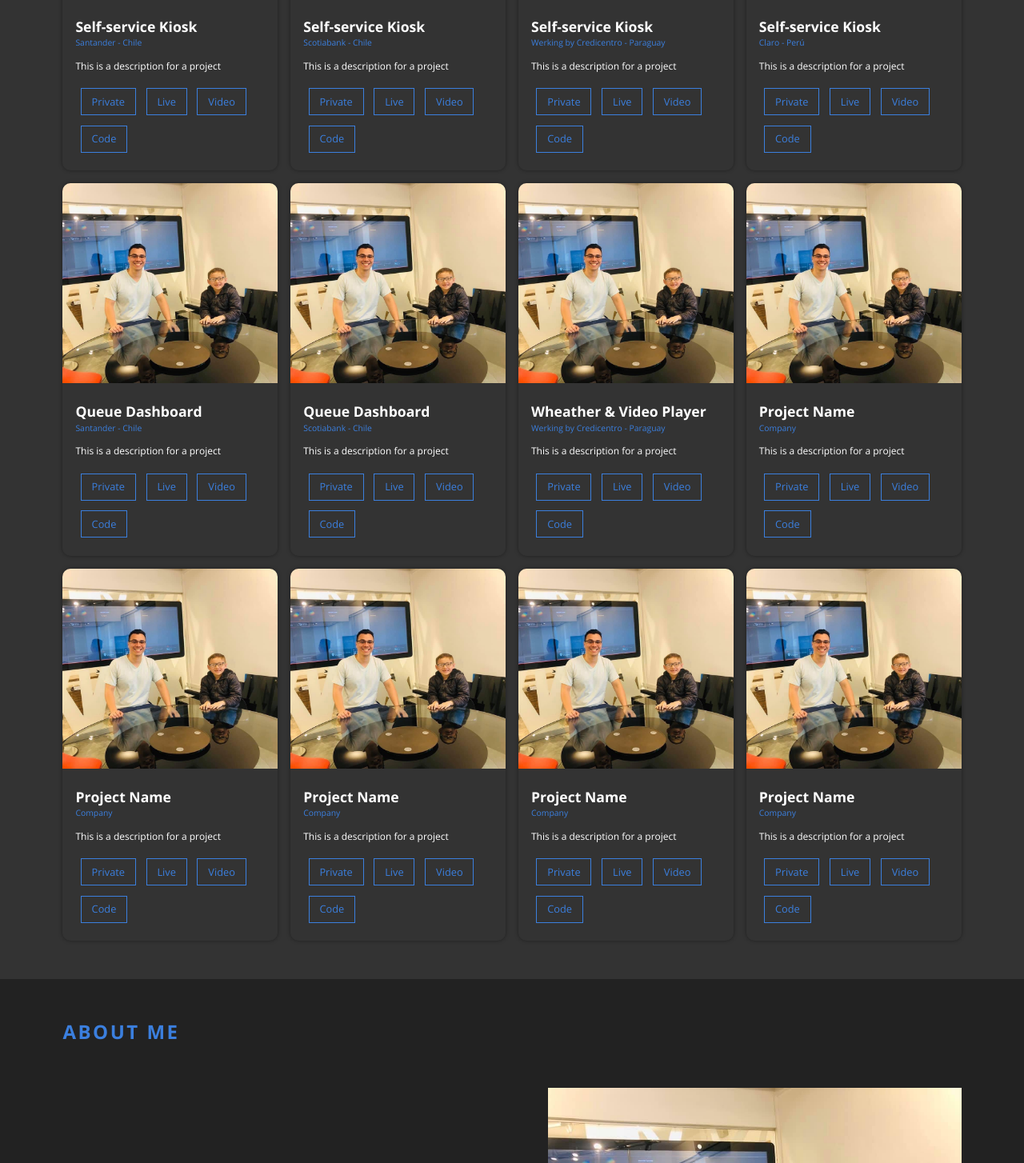
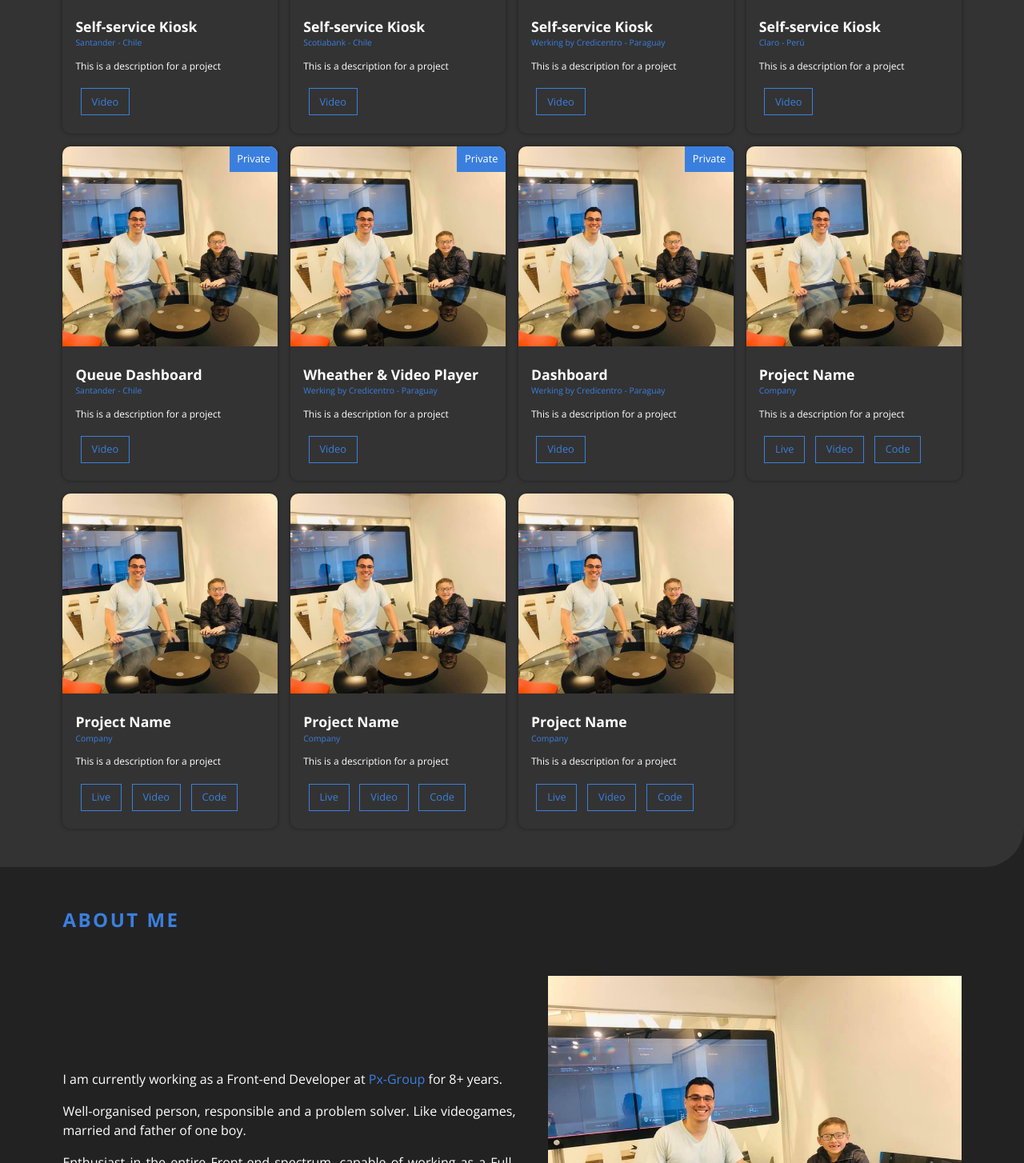
Before and after one commit to raop155/raop-portfolio, a React (Create React App) app: page / in a window 1280 px wide. Shown: the part 1176-2630 px from the top of the page at 80% size. Built offline with nearby package versions, Linux system fonts and the light colour scheme.

Commit message:
Add projects styles

```diff
--- a/src/components/Header.jsx
+++ b/src/components/Header.jsx
@@ -15,17 +15,17 @@ const Header = () => {
               </a>
             </li>
             <li>
+              <a className='nav-item' href='#projects'>
+                Projects
+              </a>
+            </li>
+            <li>
               <a className='nav-item' href='#about'>
                 About
               </a>
             </li>
             <li>
-              <a className='nav-item' href='projects'>
-                Projects
-              </a>
-            </li>
-            <li>
-              <a className='nav-item' href='contact'>
+              <a className='nav-item' href='#contact'>
                 Contact
               </a>
             </li>
--- a/src/components/landing/Projects.jsx
+++ b/src/components/landing/Projects.jsx
@@ -19,19 +19,11 @@ const Projects = () => {
               <p>This is a description for a project</p>
               <div className='links flex'>
                 <a className='link' href='#!'>
-                  Private
-                </a>
-                <a className='link' href='#!'>
-                  Live
-                </a>
-                <a className='link' href='#!'>
                   Video
-                </a>
-                <a className='link' href='#!'>
-                  Code
                 </a>
               </div>
             </div>
+            <span>Private</span>
           </div>
           <div className='project-card'>
             <div className='image'>
@@ -44,20 +36,15 @@ const Projects = () => {
               </p>
               <p>This is a description for a project</p>
               <div className='links flex'>
-                <a className='link' href='#!'>
-                  Private
-                </a>
-                <a className='link' href='#!'>
-                  Live
-                </a>
+
+
                 <a className='link' href='#!'>
                   Video
                 </a>
-                <a className='link' href='#!'>
-                  Code
-                </a>
+
               </div>
             </div>
+            <span>Private</span>
           </div>
           <div className='project-card'>
             <div className='image'>
@@ -70,20 +57,15 @@ const Projects = () => {
               </p>
               <p>This is a description for a project</p>
               <div className='links flex'>
-                <a className='link' href='#!'>
-                  Private
-                </a>
-                <a className='link' href='#!'>
-                  Live
-                </a>
+
+
                 <a className='link' href='#!'>
                   Video
                 </a>
-                <a className='link' href='#!'>
-                  Code
-                </a>
+
               </div>
             </div>
+            <span>Private</span>
           </div>
           <div className='project-card'>
             <div className='image'>
@@ -96,20 +78,14 @@ const Projects = () => {
               </p>
               <p>This is a description for a project</p>
               <div className='links flex'>
-                <a className='link' href='#!'>
-                  Private
-                </a>
-                <a className='link' href='#!'>
-                  Live
-                </a>
+
                 <a className='link' href='#!'>
                   Video
                 </a>
-                <a className='link' href='#!'>
-                  Code
-                </a>
+
               </div>
             </div>
+            <span>Private</span>
           </div>
           <div className='project-card'>
             <div className='image'>
@@ -123,8 +99,62 @@ const Projects = () => {
               <p>This is a description for a project</p>
               <div className='links flex'>
                 <a className='link' href='#!'>
-                  Private
+                  Video
                 </a>
+              </div>
+            </div>
+            <span>Private</span>
+          </div>
+
+          <div className='project-card'>
+            <div className='image'>
+              <img src={require('../../assets/about_me.jpeg').default} alt='' />
+            </div>
+            <div className='information'>
+              <h3>Wheather & Video Player</h3>
+              <p className="company">
+                  <a href="https://www.werking.com/" rel="noreferrer" target="_blank">Werking by Credicentro - Paraguay</a>
+              </p>
+              <p>This is a description for a project</p>
+              <div className='links flex'>
+                <a className='link' href='#!'>
+                  Video
+                </a>
+              </div>
+            </div>
+            <span>Private</span>
+          </div>
+          <div className='project-card'>
+            <div className='image'>
+              <img src={require('../../assets/about_me.jpeg').default} alt='' />
+            </div>
+            <div className='information'>
+              <h3>Dashboard</h3>
+              <p className="company">
+                  <a href="https://www.werking.com/" rel="noreferrer" target="_blank">Werking by Credicentro - Paraguay</a>
+              </p>
+              <p>This is a description for a project</p>
+              <div className='links flex'>
+                <a className='link' href='#!'>
+                  Video
+                </a>
+              </div>
+            </div>
+            <span>Private</span>
+          </div>
+
+          <div className='project-card'>
+            <div className='image'>
+              <img src={require('../../assets/about_me.jpeg').default} alt='' />
+            </div>
+            <div className='information'>
+              <h3>Project Name</h3>
+              <p className="company">
+                  <a href="#!" rel="noreferrer" target="_blank">Company</a>
+              </p>
+              <p>This is a description for a project</p>
+              <div className='links flex'>
+
                 <a className='link' href='#!'>
                   Live
                 </a>
@@ -137,20 +167,19 @@ const Projects = () => {
               </div>
             </div>
           </div>
+
           <div className='project-card'>
             <div className='image'>
               <img src={require('../../assets/about_me.jpeg').default} alt='' />
             </div>
             <div className='information'>
-              <h3>Queue Dashboard</h3>
+              <h3>Project Name</h3>
               <p className="company">
-                  <a href="https://www.scotiabankchile.cl/" rel="noreferrer" target="_blank">Scotiabank - Chile</a>
+                  <a href="#!" rel="noreferrer" target="_blank">Company</a>
               </p>
               <p>This is a description for a project</p>
               <div className='links flex'>
-                <a className='link' href='#!'>
-                  Private
-                </a>
+
                 <a className='link' href='#!'>
                   Live
                 </a>
@@ -163,32 +192,7 @@ const Projects = () => {
               </div>
             </div>
           </div>
-          <div className='project-card'>
-            <div className='image'>
-              <img src={require('../../assets/about_me.jpeg').default} alt='' />
-            </div>
-            <div className='information'>
-              <h3>Wheather & Video Player</h3>
-              <p className="company">
-                  <a href="https://www.werking.com/" rel="noreferrer" target="_blank">Werking by Credicentro - Paraguay</a>
-              </p>
-              <p>This is a description for a project</p>
-              <div className='links flex'>
-                <a className='link' href='#!'>
-                  Private
-                </a>
-                <a className='link' href='#!'>
-                  Live
-                </a>
-                <a className='link' href='#!'>
-                  Video
-                </a>
-                <a className='link' href='#!'>
-                  Code
-                </a>
-              </div>
-            </div>
-          </div>
+
           <div className='project-card'>
             <div className='image'>
               <img src={require('../../assets/about_me.jpeg').default} alt='' />
@@ -200,9 +204,7 @@ const Projects = () => {
               </p>
               <p>This is a description for a project</p>
               <div className='links flex'>
-                <a className='link' href='#!'>
-                  Private
-                </a>
+
                 <a className='link' href='#!'>
                   Live
                 </a>
@@ -228,90 +230,6 @@ const Projects = () => {
               <p>This is a description for a project</p>
               <div className='links flex'>
                 <a className='link' href='#!'>
-                  Private
-                </a>
-                <a className='link' href='#!'>
-                  Live
-                </a>
-                <a className='link' href='#!'>
-                  Video
-                </a>
-                <a className='link' href='#!'>
-                  Code
-                </a>
-              </div>
-            </div>
-          </div>
-
-          <div className='project-card'>
-            <div className='image'>
-              <img src={require('../../assets/about_me.jpeg').default} alt='' />
-            </div>
-            <div className='information'>
-              <h3>Project Name</h3>
-              <p className="company">
-                  <a href="#!" rel="noreferrer" target="_blank">Company</a>
-              </p>
-              <p>This is a description for a project</p>
-              <div className='links flex'>
-                <a className='link' href='#!'>
-                  Private
-                </a>
-                <a className='link' href='#!'>
-                  Live
-                </a>
-                <a className='link' href='#!'>
-                  Video
-                </a>
-                <a className='link' href='#!'>
-                  Code
-                </a>
-              </div>
-            </div>
-          </div>
-
-          <div className='project-card'>
-            <div className='image'>
-              <img src={require('../../assets/about_me.jpeg').default} alt='' />
-            </div>
-            <div className='information'>
-              <h3>Project Name</h3>
-              <p className="company">
-                  <a href="#!" rel="noreferrer" target="_blank">Company</a>
-              </p>
-              <p>This is a description for a project</p>
-              <div className='links flex'>
-                <a className='link' href='#!'>
-                  Private
-                </a>
-                <a className='link' href='#!'>
-                  Live
-                </a>
-                <a className='link' href='#!'>
-                  Video
-                </a>
-                <a className='link' href='#!'>
-                  Code
-                </a>
-              </div>
-            </div>
-          </div>
-
-          <div className='project-card'>
-            <div className='image'>
-              <img src={require('../../assets/about_me.jpeg').default} alt='' />
-            </div>
-            <div className='information'>
-              <h3>Project Name</h3>
-              <p className="company">
-                  <a href="#!" rel="noreferrer" target="_blank">Company</a>
-              </p>
-              <p>This is a description for a project</p>
-              <div className='links flex'>
-                <a className='link' href='#!'>
-                  Private
-                </a>
-                <a className='link' href='#!'>
                   Live
                 </a>
                 <a className='link' href='#!'>
--- a/src/styles/style.scss
+++ b/src/styles/style.scss
@@ -216,6 +216,8 @@ img {
 // Projects
 #projects {
   background: var(--bg-color-light);
+  border-top-left-radius: 50px;
+  border-bottom-right-radius: 50px;
 
   .projects-container {
     display: grid;
@@ -228,9 +230,26 @@ img {
   }
 
   .project-card {
+    position: relative;
     border-radius: 10px;
     box-shadow: 0 0 5px rgba(0, 0, 0, 0.4);
     overflow: hidden;
+
+    span {
+      position: absolute;
+      top: 0;
+      right: 0;
+      padding: 0.5em 0.75em;
+      background: var(--primary-color);
+      // border-top-left-radius: 5px;
+      // border-bottom-left-radius: 5px;
+      font-size: 0.8rem;
+    }
+
+    span:hover {
+      background: #fff;
+      color: var(--primary-color);
+    }
 
     .image {
       width: 100%;
```
Also changed, not shown: 1 other file (tests, documents, lock files or other folders).
